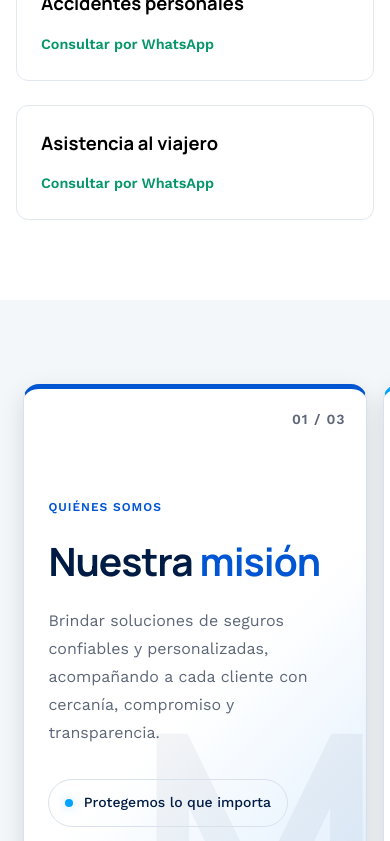
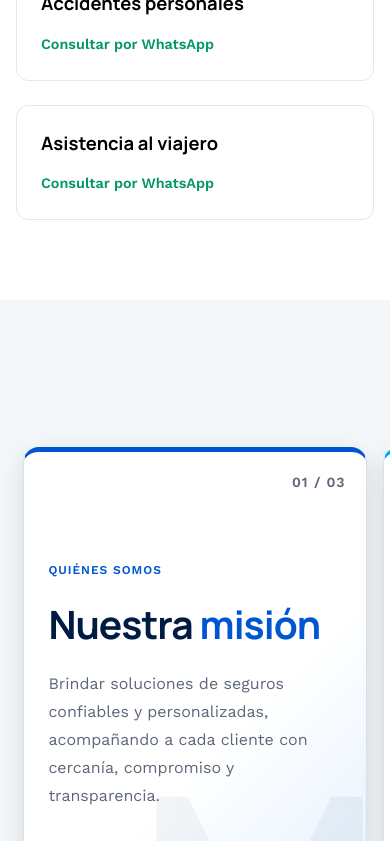
Before and after one commit to Gian282004/ConfianzaSeguros, a React (Vite) app: page / in a window 390 px wide. Shown: the part 2490-3331 px from the top of the page. Built offline with nearby package versions, Linux system fonts and the light colour scheme.

Commit message:
Remove change of height  of carrousel in mobile design

```diff
--- a/src/components/Carrousel.css
+++ b/src/components/Carrousel.css
@@ -192,9 +192,6 @@
 
 /* Adaptación a móviles */
 @media (max-width: 700px) {
-  .scene {
-    height: 85vh;
-  }
 
   .track {
     gap: 1rem;
```
